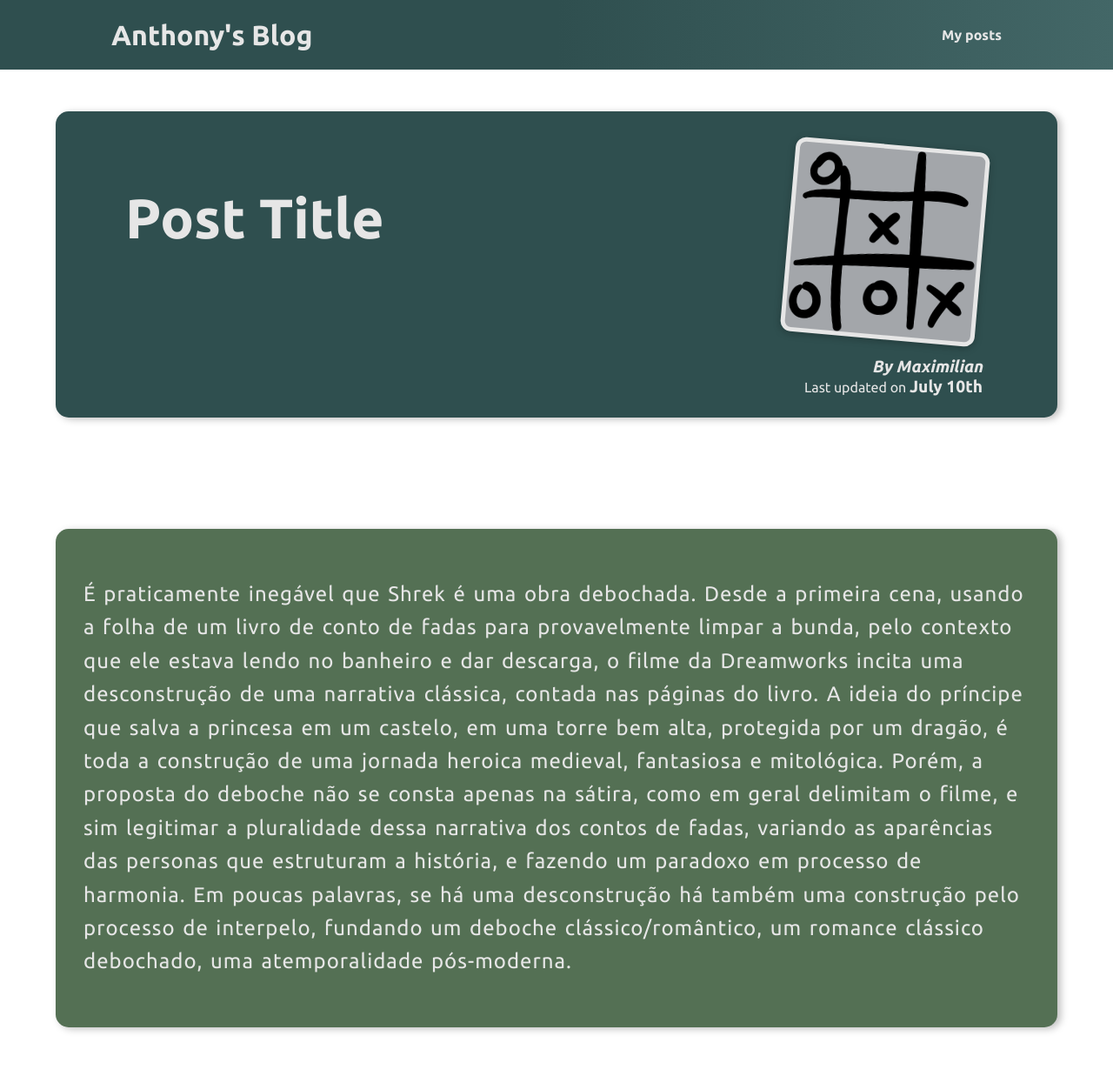
After one commit to 4ntho0ny/My-Blog, a Django app: template blog/templates/blog/post-details.html in a window 1280 px wide. The commit adds this page. Shown: the whole page at 87% size. Run offline with Django 5.2, Linux system fonts and the light colour scheme; the template is opened without the code that fills it, so the values that code supplies are empty.

Commit message:
To build all-posts page, post details page and your styles

```diff
--- a/blog/static/blog/index.css
+++ b/blog/static/blog/index.css
@@ -54,15 +54,16 @@
 
 #latest-posts h2 {
     text-align: center;
+    margin: 0 0 2rem;
 }
 
-#lastest-posts ul {
+#latest-posts ul {
     list-style: none;
     margin: 0;
     padding: 0;
     display: flex;
     gap: 1rem;
-}
+  }
 
 #latest-posts li {
     flex: 1;
--- /dev/null
+++ b/blog/static/blog/post-details.css
@@ -0,0 +1,71 @@
+@import "app.css";
+
+#summary {
+    background-color: var(--dark-slate-green);
+    margin: 8rem auto 4rem auto;
+    padding: 2rem;
+    width: 90%;
+    height: 22rem;
+    max-width: 90rem;
+    border-radius: 15px;
+    position: relative;
+    color: var(--light-gray);
+    box-shadow: 4px 2px 8px rgba(0, 0, 0, 0.25);
+}
+
+#summary article {
+    position: absolute;
+    top: 2rem;
+    right: 5rem;
+    padding: 6px;
+}
+
+#summary img {
+    width: 14rem;
+    height: 14rem;
+    background-color: var(--slate-gray);
+    object-fit: cover;
+    object-position: center;
+    border: 5px solid var(--light-gray);
+    border-radius: 12px;
+    box-shadow: 0 2px 8px rgba(0, 0, 0, 0.25);
+    transform: rotateZ(5deg);
+}
+
+#summary article address {
+    padding: 17px 0 0 0;
+    font-size: 1.2rem;
+    font-weight: 800;
+    text-align: end;
+}
+
+#summary article div {
+    text-align: end;
+}
+
+#summary article time {
+    font-size: 1.2rem;
+    font-weight: bold;
+}
+
+#summary h2 {
+    color: var(--light-gray);
+    font-size: 4rem;
+    padding: 0 0 0 3rem;
+}
+
+main {
+    background-color: var(--medium-sea-green);
+    margin: 8rem auto 4rem auto;
+    padding: 2rem;
+    width: 90%;
+    max-width: 90rem;
+    border-radius: 15px;
+    position: relative;
+    color: var(--light-gray);
+    font-size: 1.5rem;
+    letter-spacing: 1px;
+    word-spacing: 2px;
+    line-height: 1.6;
+    box-shadow: 4px 2px 8px rgba(0, 0, 0, 0.25);
+}
--- a/blog/static/blog/post.css
+++ b/blog/static/blog/post.css
@@ -19,11 +19,12 @@
     transform: scale(1.1);
     background-color: var(--medium-sea-green);
     color: var(--light-gray);
+    border-radius: 20px 15px;
 }
 
 .post img {
-    width: 5rem;
-    height: 5rem;
+    width: 7rem;
+    height: 7rem;
     object-fit: cover;
     border: 25%;
 }
--- a/blog/templates/blog/includes/post.html
+++ b/blog/templates/blog/includes/post.html
@@ -2,7 +2,7 @@
 
 <li>
     <article class="post">
-        <a href="">
+        <a href="{% url "posts-details-page" "the-mountains" %}">
             <img src="{% static "../../../static/blog/images/tic_tac_toe.png" %}" alt="Tic Tac Toe">
             <div class="post_content">
                 <h3>Tic Tac Toe</h3>
--- a/blog/templates/blog/index.html
+++ b/blog/templates/blog/index.html
@@ -14,7 +14,7 @@
     <section id="welcome">
         <header>
             <div id="title">
-                <img src="{% static "blog/images/anthony.png"%}" alt="Thony - Author Of This Blog"/>
+                <img src="{% static "blog/images/anthony.png" %}" alt="Thony - Author Of This Blog"/>
                 <h2>ANTHONY CHENDRIK</h2>
             </div>
             <p>Hi, I am Anthony and I love to blog about tech and the world!</p>
@@ -26,6 +26,8 @@
 
         <ul>
             {% include "blog/includes/post.html" %}
+            {% include "blog/includes/post.html" %}
+            {% include "blog/includes/post.html" %}
         </ul>
     </section>
 
--- /dev/null
+++ b/blog/templates/blog/post-details.html
@@ -0,0 +1,40 @@
+{% extends "base.html" %}
+{% load static %}
+
+{% block title %}
+    This Post Title
+{% endblock title %}
+
+{% block css_files %}
+    <link rel="stylesheet" href="{% static "blog/post-details.css" %}"/>
+{% endblock css_files %}
+
+{% block content %}
+    <section id="summary">
+        <h2>Post Title</h2>
+
+        <article>
+            <img src="{% static "blog/images/tic_tac_toe.png"%}" alt="Post Title"/>
+            <address>By Maximilian</address>
+            <div>
+                Last updated on <time>July 10th</time>
+            </div>
+        </article>
+    </section>
+
+    <main>
+        <p>
+            É praticamente inegável que Shrek é uma obra debochada. Desde a primeira cena, usando
+            a folha de um livro de conto de fadas para provavelmente limpar a bunda, pelo contexto
+            que ele estava lendo no banheiro e dar descarga, o filme da Dreamworks incita uma
+            desconstrução de uma narrativa clássica, contada nas páginas do livro. A ideia do príncipe
+            que salva a princesa em um castelo, em uma torre bem alta, protegida por um dragão, é toda
+            a construção de uma jornada heroica medieval, fantasiosa e mitológica. Porém, a proposta do
+            deboche não se consta apenas na sátira, como em geral delimitam o filme, e sim legitimar a
+            pluralidade dessa narrativa dos contos de fadas, variando as aparências das personas que
+            estruturam a história, e fazendo um paradoxo em processo de harmonia. Em poucas palavras,
+            se há uma desconstrução há também uma construção pelo processo de interpelo, fundando um
+            deboche clássico/romântico, um romance clássico debochado, uma atemporalidade pós-moderna.
+        </p>
+    </main>
+{% endblock %}
--- a/blog/urls.py
+++ b/blog/urls.py
@@ -4,5 +4,6 @@ from . import views
 urlpatterns = [
     path("", views.starting_page, name="starting-page"),
     path("posts", views.posts, name="posts-page"),
-    path("posts/<slug:slug>", views.post_detail, name="posts-detail-page") # /posts/my-first-post
+    path("posts/<slug:slug>", views.post_detail,
+         name="posts-details-page") # /posts/my-first-post
 ]
--- a/blog/views.py
+++ b/blog/views.py
@@ -4,7 +4,7 @@ def starting_page(request):
     return render(request, "blog/index.html")
 
 def posts(request):
-    pass
+    return render(request, "blog/all-posts.html")
 
-def post_detail(request):
-    pass
+def post_detail(request, slug):
+    return render(request, "blog/post-details.html")
--- a/static/app.css
+++ b/static/app.css
@@ -24,6 +24,8 @@ h1, h2, h3 {
 }
 
 #main-navigation {
+  background: linear-gradient(90deg, var(--dark-slate-green) 50%, rgba(67,103,103,1) 100%);
+  box-shadow: 0 2ppx 8px rgba(0, 0, 0, 0.25);
   width: 100%;
   height: 5rem;
   display: flex;
--- a/templates/base.html
+++ b/templates/base.html
@@ -11,9 +11,9 @@
 </head>
 <body>
     <header id="main-navigation">
-        <h1><a href="">Anthony's Blog</a></h1>
+        <h1><a href="{% url "starting-page" %}">Anthony's Blog</a></h1>
         <nav>
-            <a href="">My projects</a>
+            <a href="{% url "posts-page" %}">My posts</a>
         </nav>
     </header>
     {% block content %}{% endblock content %}
```
Also changed, not shown: blog/static/blog/all-posts.css (+32 -0 lines), blog/templates/blog/all-posts.html (+11 -6 lines).
